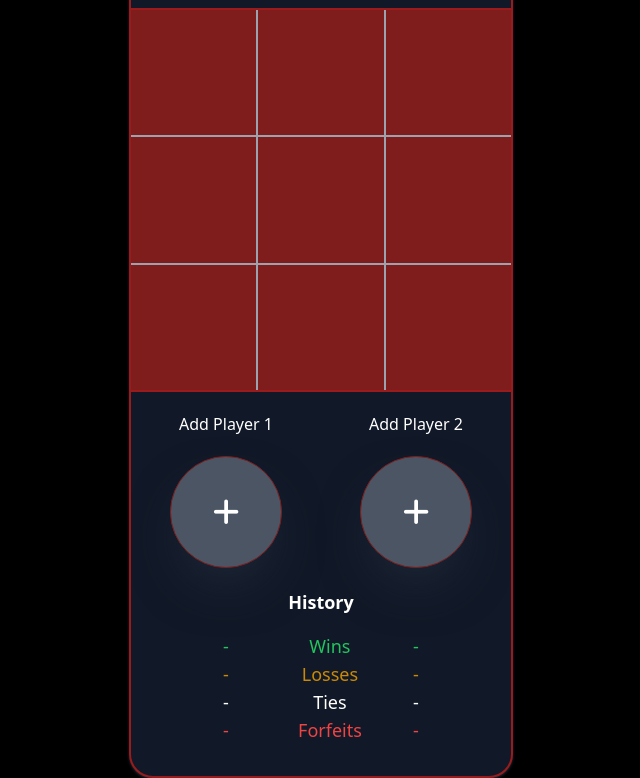
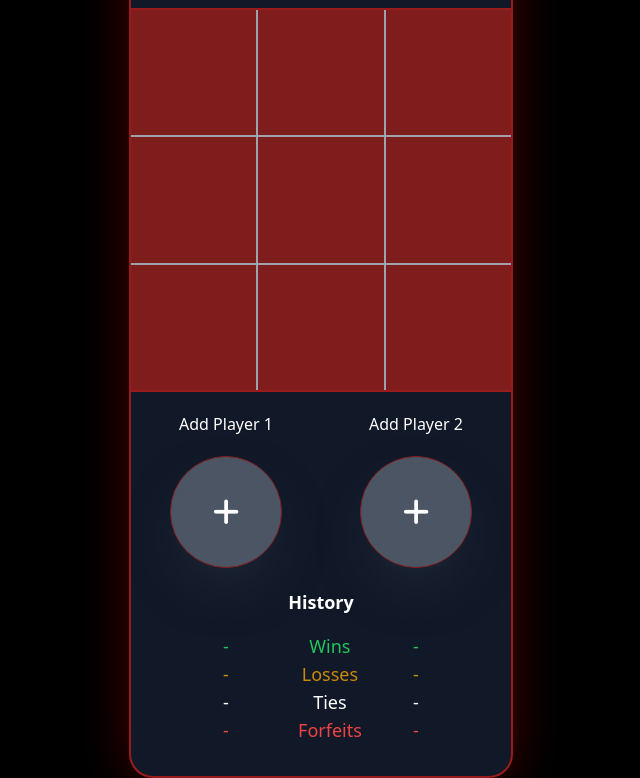
Before and after one commit to MGP-28/Tic-tac-toe, a plain HTML site: page index.html in a window 1280 px wide. Shown: the part 48-826 px from the top of the page, without its empty margins (319-959 px from the left). Drawn offline with nearby package versions, Linux system fonts and the light colour scheme.

Commit message:
Added red glow around game UI

```diff
--- a/assets/css/style.css
+++ b/assets/css/style.css
@@ -77,3 +77,7 @@ select {
 .translate-center-x{
 	transform:translate(-36%);
 }
+
+.shadow-glow{
+  box-shadow: 0 0 50px 0 #470000;
+}
--- a/view/components/UIBase.js
+++ b/view/components/UIBase.js
@@ -4,7 +4,7 @@ function buildUIbase(){
     const body = document.querySelector('body')
     //build main div that contains all UI elements
     let attributesToAdd = [{name: 'id', value: 'mainDiv'}]
-    let classesToAdd = ['w-96', 'flex', 'flex-col', 'border-2', 'border-red-800', 'rounded-3xl', 'overflow-hidden', 'bg-gray-900', 'shadow', 'shadow-gray-800']
+    let classesToAdd = ['w-96', 'flex', 'flex-col', 'border-2', 'border-red-800', 'rounded-3xl', 'overflow-hidden', 'bg-gray-900', 'shadow-glow']
     const internalDiv = createHTMLElement('div', '', classesToAdd, attributesToAdd, [])
     //build upper div, buffer between body and main div
     classesToAdd = ['w-screen', 'h-screen', 'flex', 'justify-center', 'items-center']
```
